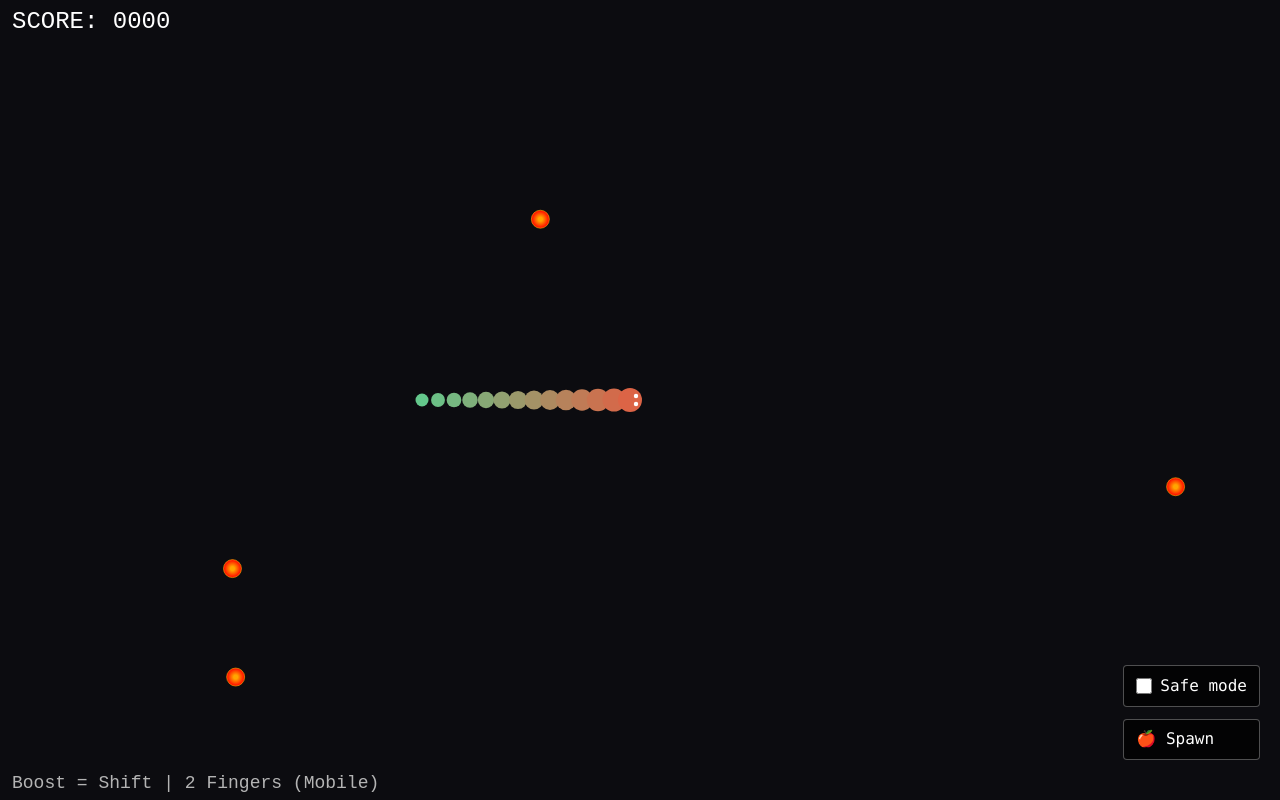
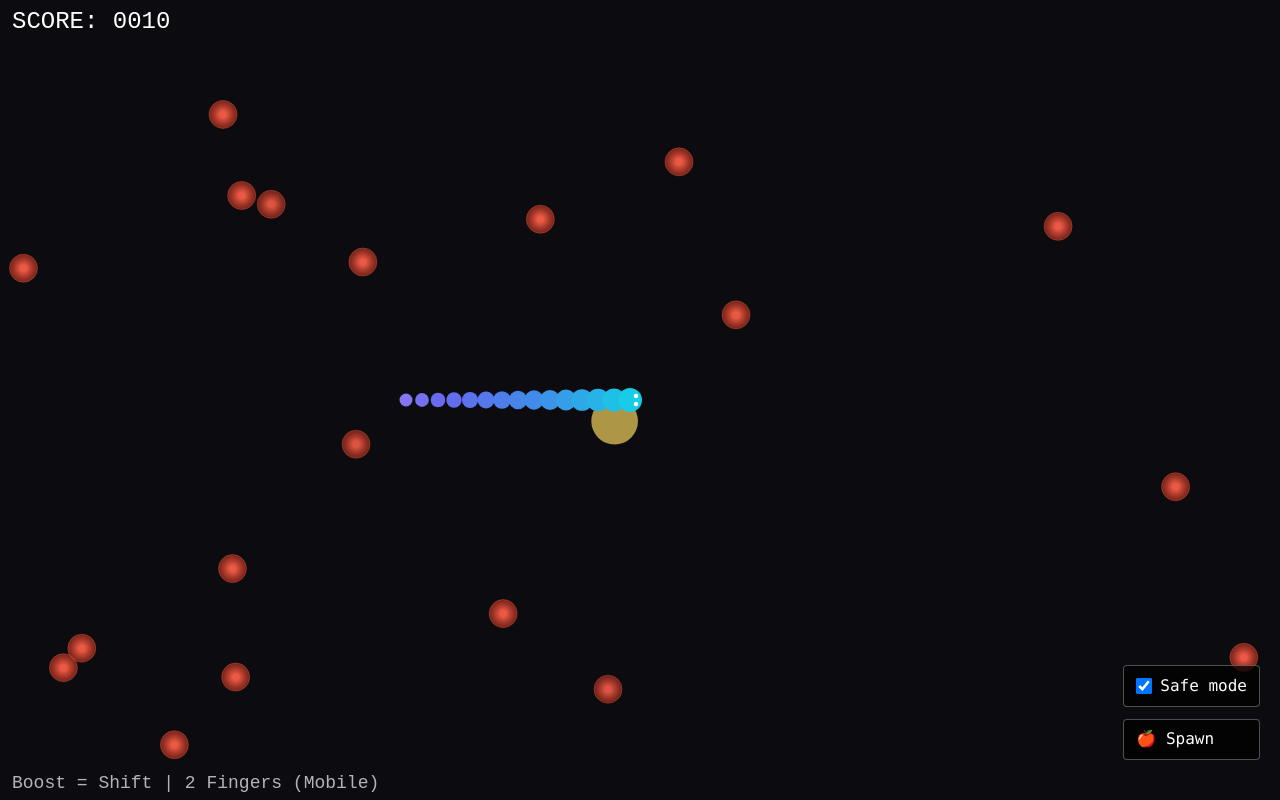
Before and after one commit to parkm/parkm.github.io, an Astro site: page /snake in a window 1280 px wide. Built offline with nearby package versions, Linux system fonts and the light colour scheme; Astro itself is replaced by a stand-in of ours.

Commit message:
Update snake, add color shifting and bigger pellets

```diff
--- a/src/components/Snake/Snake.astro
+++ b/src/components/Snake/Snake.astro
@@ -5,7 +5,7 @@
 
 <div class="absolute bottom-10 right-5 z-10 flex flex-col gap-3">
   <label class="flex items-center gap-2 text-white font-mono text-base cursor-pointer select-none bg-black/70 px-3 py-2 rounded border border-white/30 hover:bg-black/80 hover:border-white/50 transition-colors">
-    <input type="checkbox" id="safe-mode-checkbox" class="w-4 h-4 cursor-pointer" />
+    <input type="checkbox" id="safe-mode-checkbox" class="w-4 h-4 cursor-pointer" checked />
     <span>Safe mode</span>
   </label>
 
--- a/src/components/Snake/snake.ts
+++ b/src/components/Snake/snake.ts
@@ -1,5 +1,5 @@
 type Vec2 = { x: number; y: number };
-type Pellet = { pos: Vec2; active: boolean };
+type Pellet = { pos: Vec2; active: boolean; fadeInTimer: number };
 type Pop = { pos: Vec2; timer: number; active: boolean };
 
 const MAX_SNAKE_LENGTH = 6400;
@@ -10,9 +10,11 @@
 const TAIL_RADIUS = 6.5;
 const SELF_HIT_GAP = 6;
 const CUT_DURATION = 0.45;
-const PELLET_RADIUS = 9;
+const PELLET_RADIUS = 14;
 const POP_DURATION = 0.3;
 const MAX_PELLET_POPS = 64;
+const PELLET_SPAWN_INTERVAL = 1.0; // seconds between automatic pellet spawns
+const PELLET_FADE_DURATION = 0.5; // fade in duration (seconds)
 
 type GameState = {
   ctx: CanvasRenderingContext2D;
@@ -30,6 +32,7 @@
   cutTimer: number;
   safeMode: boolean;
   touchTarget: Vec2 | null;
+  pelletSpawnTimer: number;
 };
 
 function init(canvas: HTMLCanvasElement): GameState {
@@ -56,8 +59,9 @@
     cutFrom: -1,
     cutStartLen: 0,
     cutTimer: 0,
-    safeMode: false,
+    safeMode: true,
     touchTarget: null,
+    pelletSpawnTimer: 0,
   };
 
   spawnPellet(state, 4);
@@ -110,7 +114,7 @@
       pressed.add(e.code);
 
       if (e.code === "Space") {
-        spawnPellet(state, 3 + Math.floor(Math.random() * 3));
+        spawnPellet(state, 8 + Math.floor(Math.random() * 3));
 
         // Visual feedback for spawn button when space is pressed
         if (spawnButton) {
@@ -318,7 +322,20 @@
     }
   }
 
-  // Pops
+  state.pelletSpawnTimer += dt;
+  if (state.pelletSpawnTimer >= PELLET_SPAWN_INTERVAL) {
+    state.pelletSpawnTimer = 0;
+    const spawnCount = 1 + Math.floor(Math.random() * 3);
+    spawnPellet(state, spawnCount);
+  }
+
+  // Update fade timers
+  for (const f of state.pellets) {
+    if (f.active && f.fadeInTimer < PELLET_FADE_DURATION) {
+      f.fadeInTimer = Math.min(f.fadeInTimer + dt, PELLET_FADE_DURATION);
+    }
+  }
+
   state.pops.forEach((p) => {
     if (p.active && (p.timer += dt) >= POP_DURATION) p.active = false;
   });
@@ -331,28 +348,39 @@
   ctx.fillStyle = "rgb(12,12,16)";
   ctx.fillRect(0, 0, canvas.width, canvas.height);
 
-  // Pellets
+  const hueShift = (performance.now() / 40) % 360;
+  const headHue = hueShift;
+  const pelletHue = (headHue + 180) % 360;
+
   for (const f of state.pellets) {
     if (!f.active) continue;
+
+    const fadeAlpha = Math.min(f.fadeInTimer / PELLET_FADE_DURATION, 1);
+
+    const pulse = 0.5 + 0.5 * Math.sin(performance.now() / 600);
+    const pelletColor = `hsla(${pelletHue}, 80%, ${50 + 20 * pulse}%, ${fadeAlpha})`;
+    const glowColor = `hsla(${pelletHue}, 80%, ${30 + 20 * pulse}%, ${0.4 * fadeAlpha})`;
+
     const g = ctx.createRadialGradient(
       f.pos.x,
       f.pos.y,
-      2,
+      3,
       f.pos.x,
       f.pos.y,
-      PELLET_RADIUS,
+      PELLET_RADIUS * (1.2 + 0.2 * pulse),
     );
-    g.addColorStop(0, "orange");
-    g.addColorStop(1, "red");
+    g.addColorStop(0, pelletColor);
+    g.addColorStop(1, glowColor);
+
     ctx.fillStyle = g;
     circle(ctx, f.pos, PELLET_RADIUS);
     ctx.fill();
-    ctx.strokeStyle = "rgba(255,180,0,0.6)";
+
+    ctx.strokeStyle = `hsla(${pelletHue}, 90%, 60%, ${(0.3 + 0.2 * pulse) * fadeAlpha})`;
     circle(ctx, f.pos, PELLET_RADIUS);
     ctx.stroke();
   }
 
-  // Pops
   for (const p of state.pops) {
     if (!p.active) continue;
     const t = p.timer / POP_DURATION;
@@ -371,11 +399,14 @@
     visibleLen = Math.max(state.cutFrom, state.cutStartLen - toRemove);
   }
 
-  // Body
   for (let i = visibleLen - 1; i >= 0; i--) {
     const ft = i / Math.max(state.length - 1, 1);
     const r = TAIL_RADIUS + (HEAD_RADIUS - TAIL_RADIUS) * (1 - ft);
-    const color = `rgba(${(220 - ft * 120) | 0},${(100 + ft * 100) | 0},${(70 + ft * 70) | 0},${alpha(state, i)})`;
+    const hue = (headHue + ft * 60) % 360;
+    const sat = 80;
+    const light = 50 + ft * 20;
+    const color = `hsla(${hue}, ${sat}%, ${light}%, ${alpha(state, i)})`;
+
     drawWrappedCircle(state, state.positions[i], r, color);
   }
 
@@ -459,8 +490,13 @@
 const spawnPellet = (s: GameState, n: number) => {
   for (const f of s.pellets)
     if (!f.active && n-- > 0)
-      Object.assign(f, { pos: randomPos(s.canvas), active: true });
-  while (n-- > 0) s.pellets.push({ pos: randomPos(s.canvas), active: true });
+      Object.assign(f, {
+        pos: randomPos(s.canvas),
+        active: true,
+        fadeInTimer: 0,
+      });
+  while (n-- > 0)
+    s.pellets.push({ pos: randomPos(s.canvas), active: true, fadeInTimer: 0 });
 };
 const spawnPop = (s: GameState, pos: Vec2) =>
   s.pops.push({ pos, timer: 0, active: true });
```
